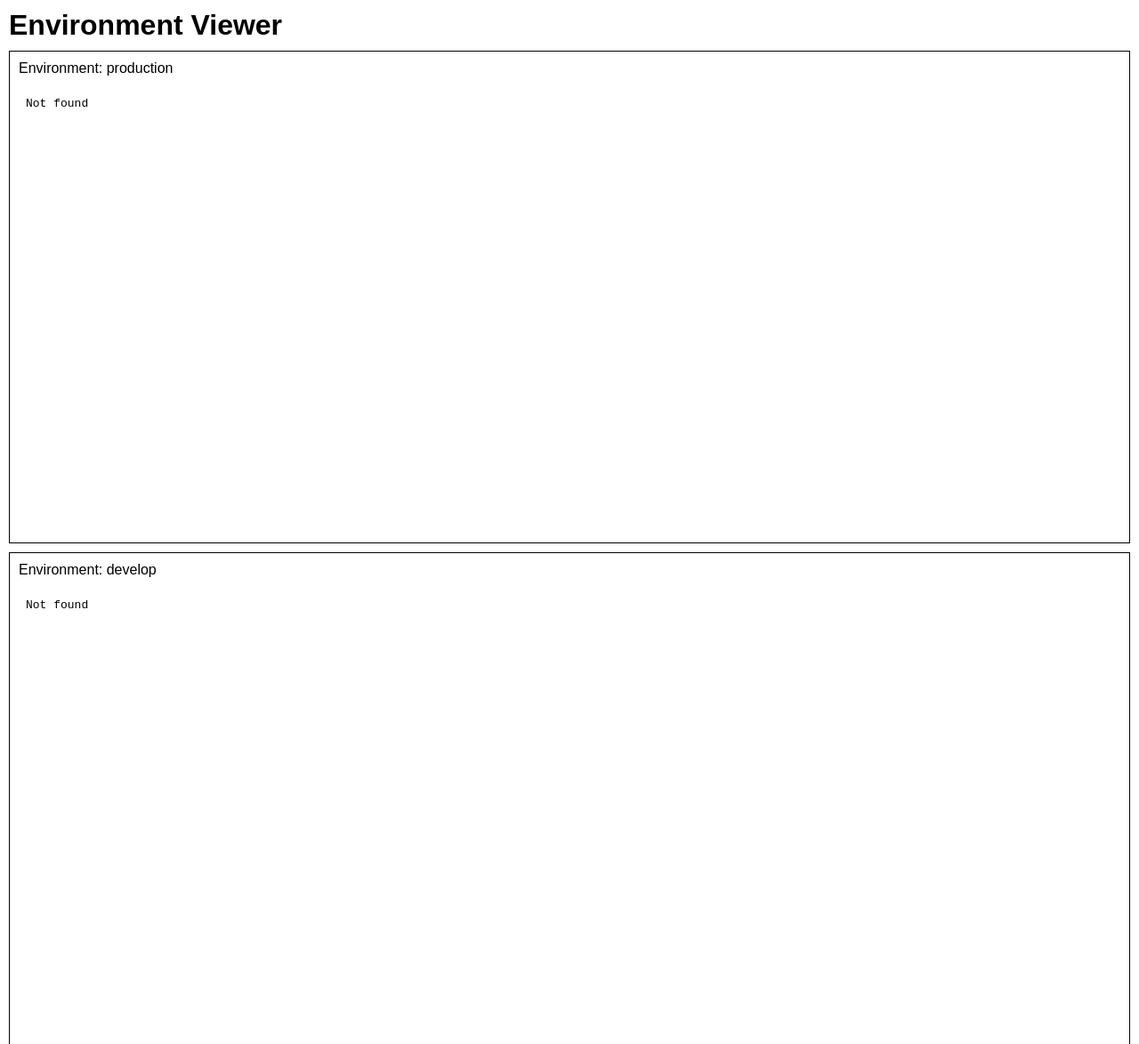
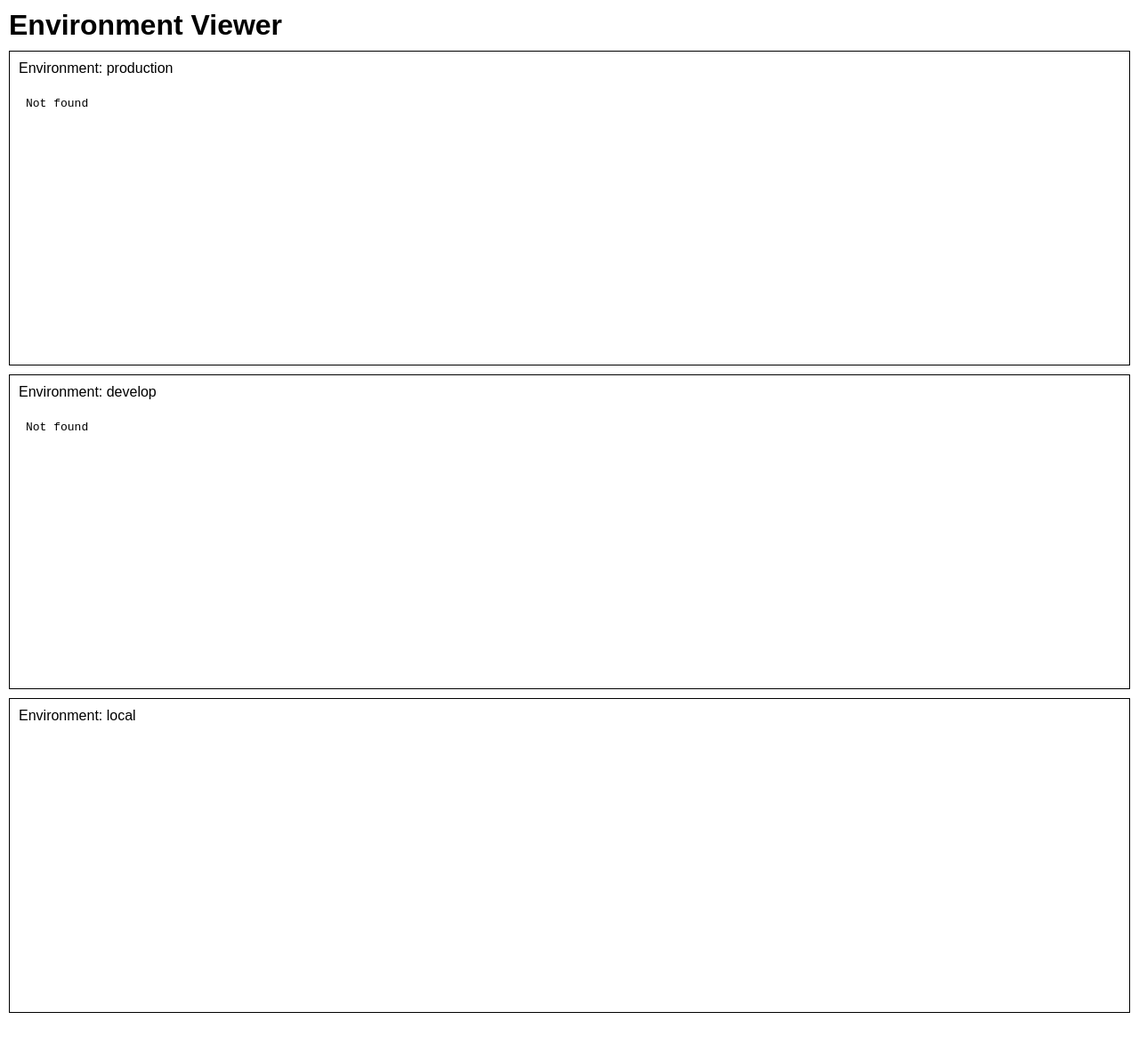
Before and after one commit to lewis-matthews-uk/playground, a plain HTML site: page pub/index.html in a window 1280 px wide. Shown: the top 1174 px of the page at 89% size. After the commit the page ends 1149 px from the top, so only its background shows below. Drawn offline with Linux system fonts and the light colour scheme.

Commit message:
added local to playground

```diff
--- a/pub/script.js
+++ b/pub/script.js
@@ -1,5 +1,5 @@
 const refreshSeconds = 10;
-const envs = ['production', 'develop'];
+const envs = ['production', 'develop', 'local'];
 const container = document.getElementById('container');
 
 envs.map((env) => {
@@ -9,7 +9,7 @@ envs.map((env) => {
     label.innerText = 'Environment: ' + env;
     div.append(label);
     const iframe = document.createElement('iframe');
-    iframe.setAttribute('src', '/pub/envs/' + env);
+    iframe.setAttribute('src', env === 'local' ? '/src/' : '/pub/envs/' + env);
     iframe.setAttribute('id', env);
     div.append(iframe);
 });
--- a/pub/styles.css
+++ b/pub/styles.css
@@ -18,5 +18,5 @@ h1 {
 #container > div > iframe {
     border: 0;
     width: 100%;
-    height: 500px;
+    height: 300px;
 }
```
